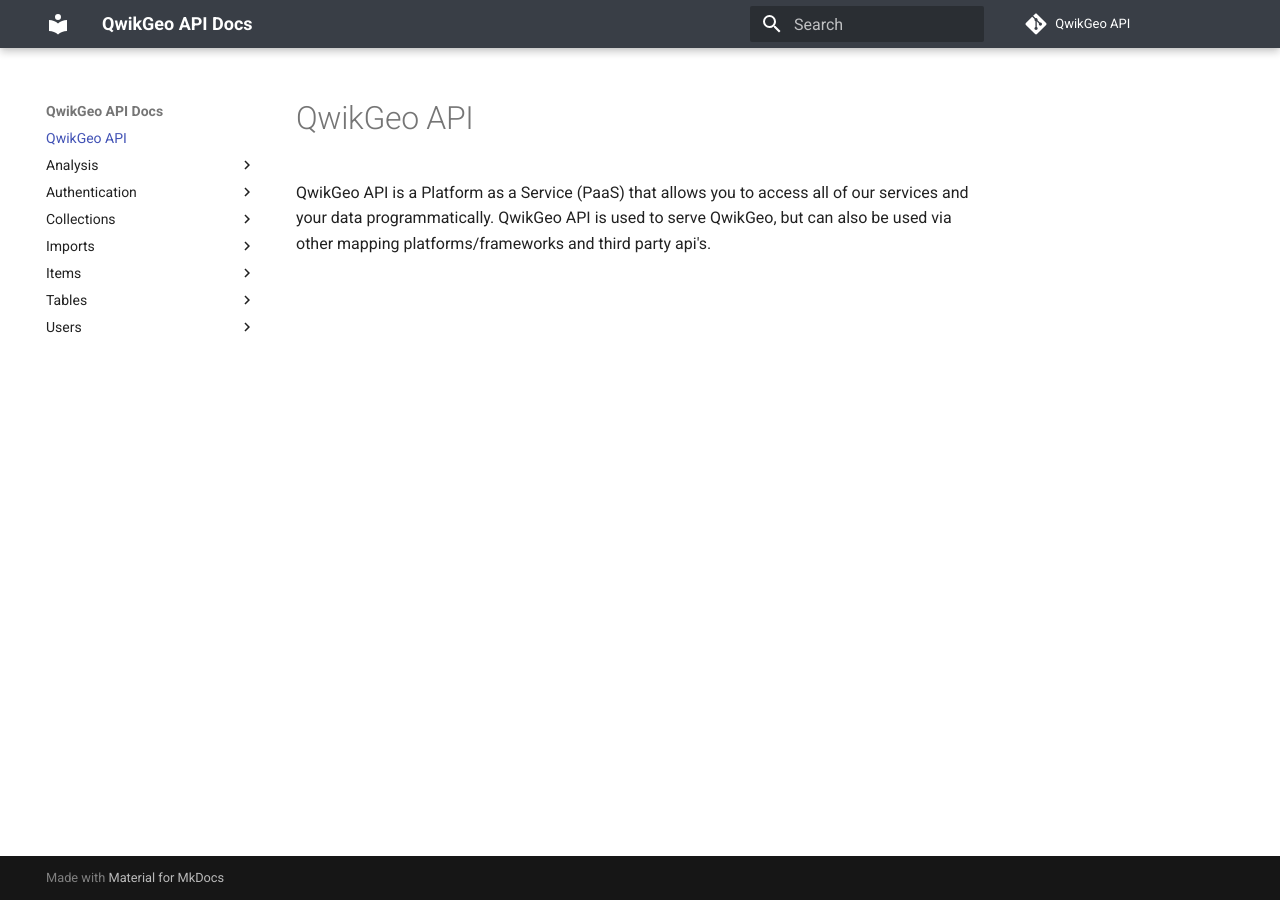
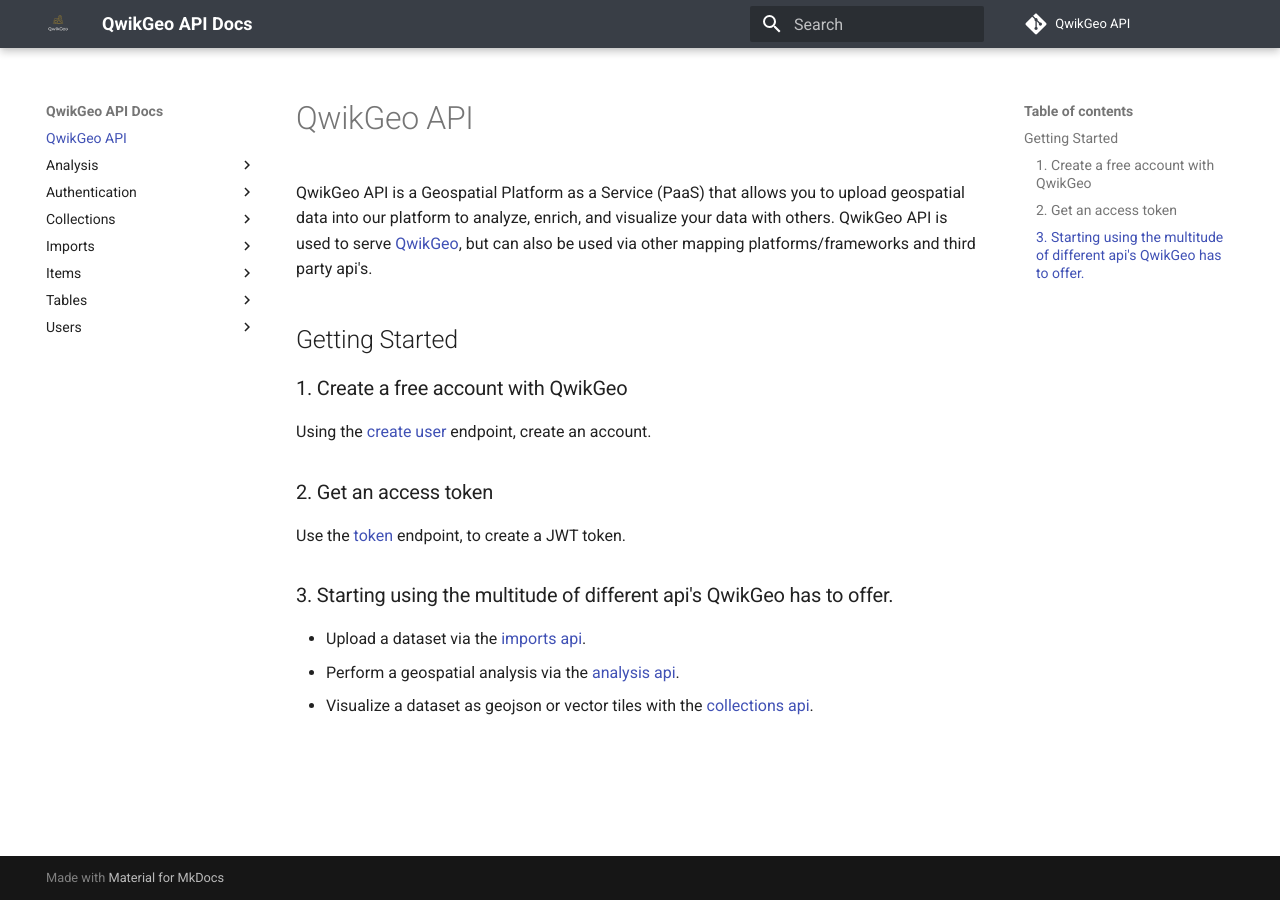
Before and after one commit to qwikgeo/qwikgeo-api, an MkDocs documentation site: the page built from docs/docs/index.md, in a window 1280 px wide. Built offline with MkDocs 1.6.1 and Material for MkDocs 9.7.7, drawn with Linux system fonts in a browser that asks for light colours; comment, search, counter and statistics services are not loaded.

Commit message:
start of homepage

```diff
--- a/docs/docs/index.md
+++ b/docs/docs/index.md
@@ -1,3 +1,19 @@
 # QwikGeo API
 
-QwikGeo API is a Platform as a Service (PaaS) that allows you to access all of our services and your data programmatically. QwikGeo API is used to serve QwikGeo, but can also be used via other mapping platforms/frameworks and third party api's.
+QwikGeo API is a Geospatial Platform as a Service (PaaS) that allows you to upload geospatial data into our platform to analyze, enrich, and visualize your data with others. QwikGeo API is used to serve [QwikGeo](https://app.qwikgeo.com), but can also be used via other mapping platforms/frameworks and third party api's.
+
+
+## Getting Started
+
+### 1. Create a free account with QwikGeo
+
+Using the [create user](/users/#create-user) endpoint, create an account.
+
+### 2. Get an access token
+Use the [token](/authentication/#token) endpoint, to create a JWT token.
+
+### 3. Starting using the multitude of different api's QwikGeo has to offer.
+
+ - Upload a dataset via the [imports api](/imports).
+ - Perform a geospatial analysis via the [analysis api](/analysis).
+ - Visualize a dataset as geojson or vector tiles with the [collections api](/collectons).
--- a/docs/mkdocs.yml
+++ b/docs/mkdocs.yml
@@ -12,6 +12,7 @@
 
 theme:
   name: material
+  logo: assets/images/favicon.ico
 
 markdown_extensions:
     - toc:
```
Also changed, not shown: docs/docs/assests/images/qwikgeo.png (deleted), docs/docs/assets/images/favicon.ico (added).
